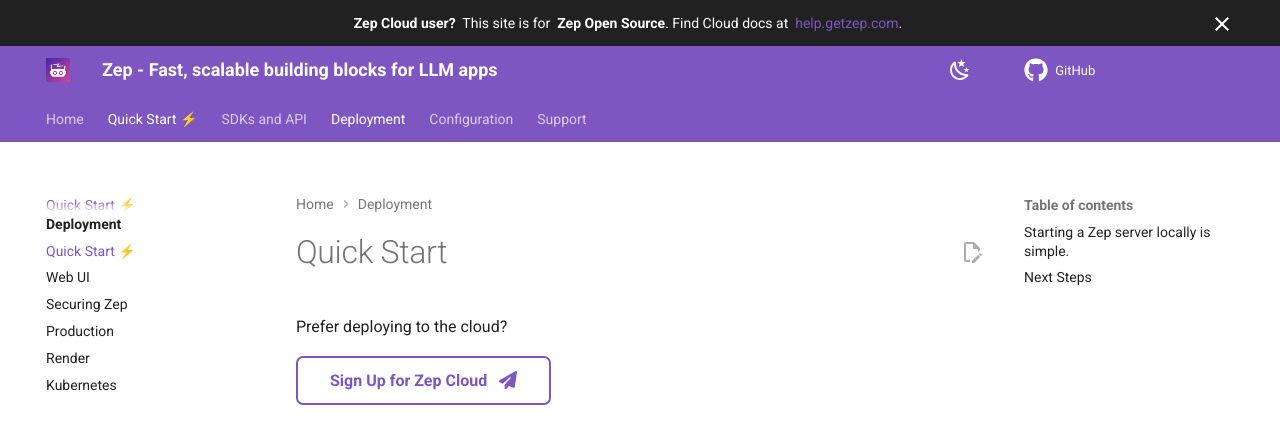
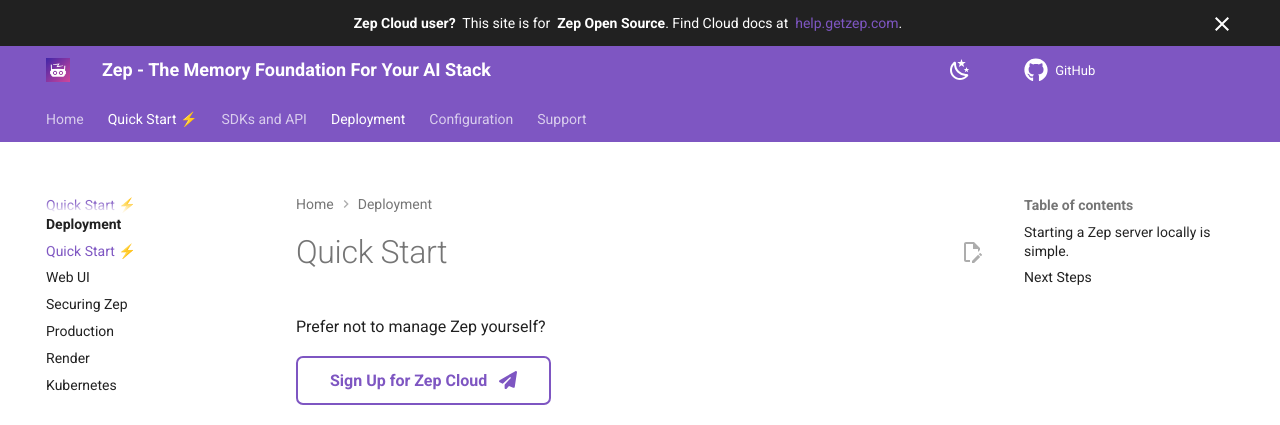
Before and after one commit to getzep/docs.getzep.com, an MkDocs documentation site: the page built from docs/deployment/quickstart.md, in a window 1280 px wide and 900 px high. Shown: the top 425 px of the window. Built offline with MkDocs 1.6.1 and Material for MkDocs 9.7.7, drawn with Linux system fonts in a browser that asks for light colours; plug-ins that fetch from the network failed and are left out; comment, search, counter and statistics services are not loaded; some of the changed text lies outside the part shown.

Commit message:
Update site name and description in mkdocs.yml

```diff
--- a/docs/deployment/quickstart.md
+++ b/docs/deployment/quickstart.md
@@ -1,6 +1,6 @@
 # Quick Start
 
-Prefer deploying to the cloud?
+Prefer not to manage Zep yourself?
 
 <p style="display: flex; align-items: center;">
     <a class="md-button" href="https://www.getzep.com/" style="margin-right: 20px; padding: inherit 15px; border-radius: 7px;">
@@ -13,7 +13,6 @@
         </span>
     </a>
 </p>
-
 
 ### Starting a Zep server locally is simple.
 
--- a/mkdocs.yml
+++ b/mkdocs.yml
@@ -1,7 +1,7 @@
-site_name: Zep - Fast, scalable building blocks for LLM apps
+site_name: Zep - The Memory Foundation For Your AI Stack
 site_url: https://docs.getzep.com
-site_description: Fast, scalable building blocks for chat history memory, vector search, data enrichment, and more..
-copyright: Copyright &copy; 2023 - Zep Software, Inc.
+site_description: Build AI assistants that continually learn and delight users with personalized and accurate experiences.
+copyright: Copyright &copy; 2024 - Zep Software, Inc.
 repo_url: https://github.com/getzep/zep
 edit_uri: https://github.com/getzep/docs.getzep.com/blob/main/docs/
 extra_css:
```
Also changed, not shown: docs/index.md (+31 -32 lines).
